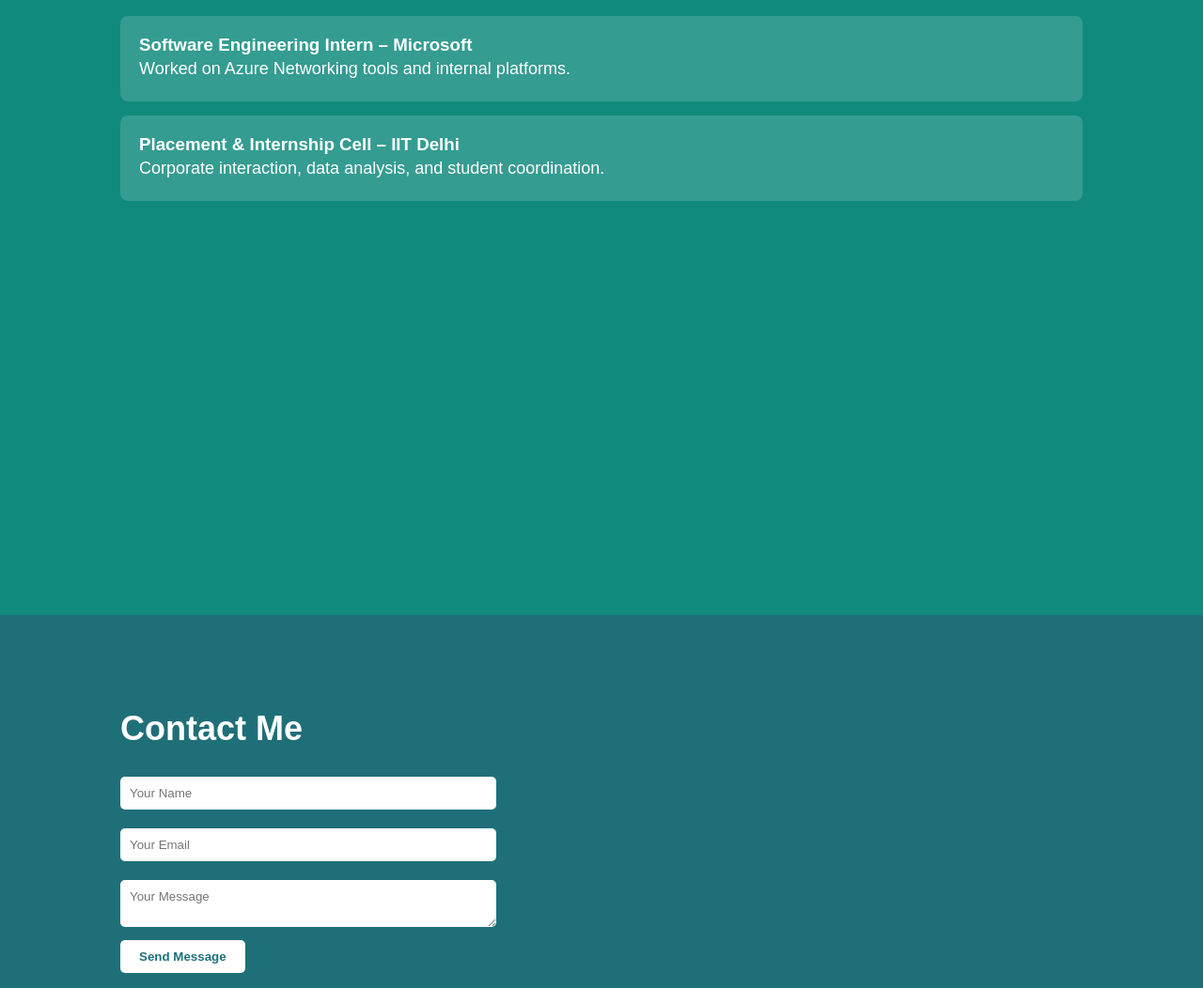
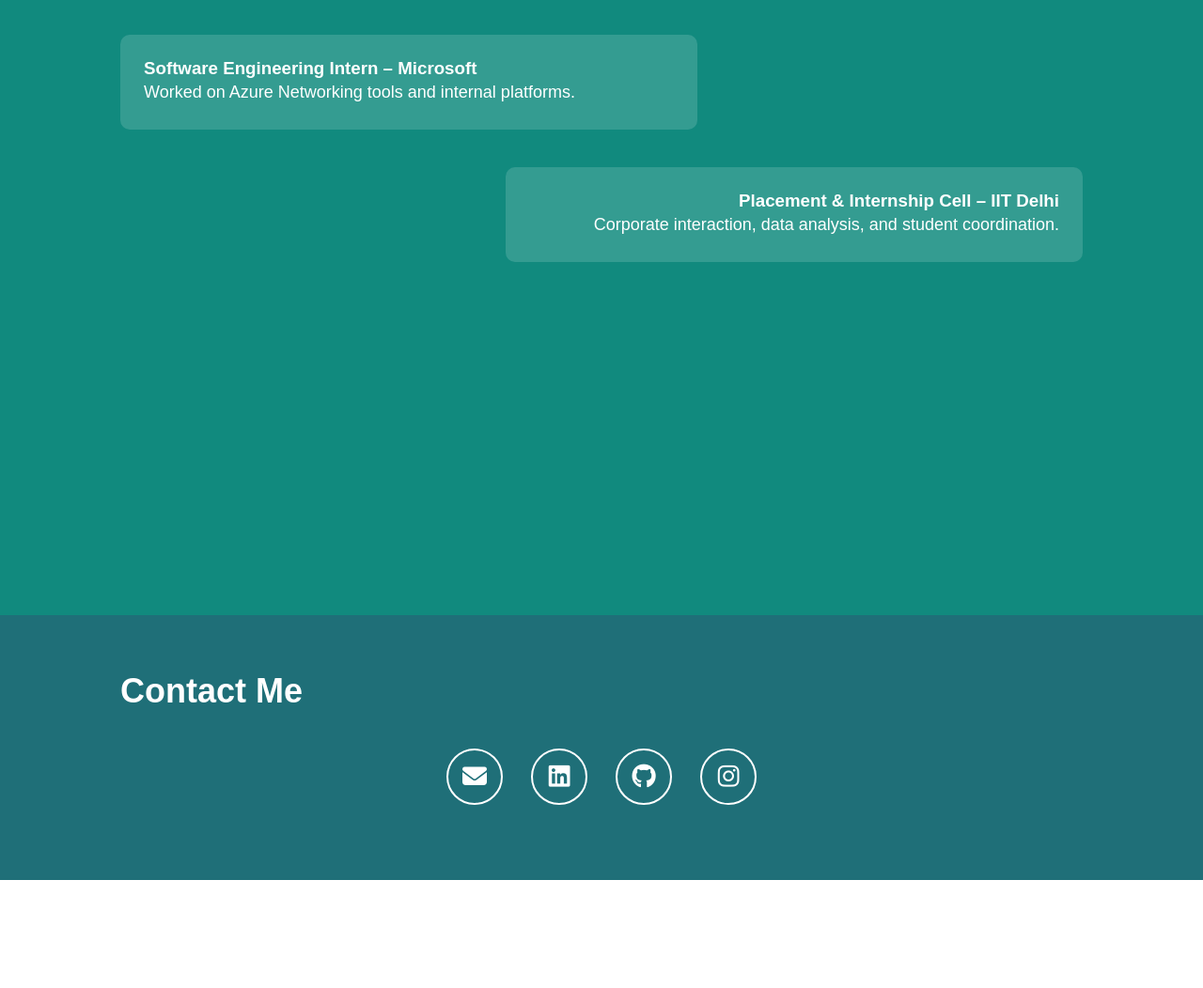
Before and after one commit to Era8Coder/Portfolio, a plain HTML site: page index.html in a window 1280 px wide. Shown: the part 1745-2797 px from the top of the page at 94% size. After the commit the page ends 2682 px from the top, so only its background shows below. Drawn offline with Linux system fonts and the light colour scheme.

Commit message:
Updated Projects, Contacts and Experience Section

```diff
--- a/index.html
+++ b/index.html
@@ -5,6 +5,7 @@
     <meta name="viewport" content="width=device-width, initial-scale=1.0"/>
     <title>Anirudh | Portfolio</title>
     <link rel="stylesheet" href="style.css">
+    <link rel="stylesheet"   href="https://cdnjs.cloudflare.com/ajax/libs/font-awesome/6.5.0/css/all.min.css"/>
 </head>
 <body>
 
@@ -32,19 +33,21 @@
     <section id="projects" class="section second-color">
         <h1>My Projects</h1>
 
-        <div class="card">
+        <div class = "projects-container">
+            <div class="project-card left">
                 <h3>URL Shortener</h3>
                 <p>Built using React, Node.js, and MongoDB.</p>
             </div>
 
-        <div class="card">
+            <div class="project-card right">
                 <h3>Algorithmic Trading Simulator</h3>
                 <p>Simulates trading strategies using historical data.</p>
             </div>
 
-        <div class="card">
+            <div class="project-card left">
                 <h3>Search Engine</h3>
                 <p>High-performance text search similar to PDF readers.</p>
+            </div>
         </div>
     </section>
 
@@ -52,36 +55,49 @@
     <section id="experience" class="section third-color">
         <h1>Experience</h1>
 
-        <div class="card">
+        <div class="projects-container">
+            <div class="project-card left">
                 <h3>Software Engineering Intern – Microsoft</h3>
                 <p>
                     Worked on Azure Networking tools and internal platforms.
                 </p>
             </div>
 
-        <div class="card">
+            <div class="project-card right">
                 <h3>Placement & Internship Cell – IIT Delhi</h3>
                 <p>
                     Corporate interaction, data analysis, and student coordination.
                 </p>
             </div>
+        </div>
     </section>
 
     <!-- Contact -->
-    <section id="contact" class="section fourth-color">
+    <section id="contact" class="section fourth-color small-section">
         <h1>Contact Me</h1>
 
-        <form class="contact-form">
-            <input type="text" placeholder="Your Name" />
-            <input type="email" placeholder="Your Email" />
-            <textarea placeholder="Your Message"></textarea>
-            <button type="submit">Send Message</button>
-        </form>
+        <div class="contact-links">
+            <a href = "mailto:anirudhyadavallen@gmail.com" target = "_blank" aria-label="Email">                  <!-- target blank implies that we will not leave the webpage -->
+                <i class="fas fa-envelope"></i>
+            </a>
+
+            <a href = "https://www.linkedin.com/in/anirudh-yadav-16a409252/" target = "_blank" aria-label="LinkedIn">
+                <i class="fab fa-linkedin"></i>
+            </a>
+
+            <a href="https://github.com/Era8Coder" target="_blank" aria-label="GitHub">
+                <i class="fab fa-github"></i>
+            </a>
+
+            <a href="https://www.instagram.com/thi_is_anniii_/" target="_blank" aria-label="Instagram">
+                <i class="fab fa-instagram"></i>
+            </a>
+        </div>
     </section>
 
     <!-- Javascript -->
     <script>
-        const text = "Hi, I’m Anirudh. I am a final-year student with strong interest in Software Development, Data Analysis, and Problem Solving. I enjoy building scalable systems and learning new technologies.";
+        const text = "I am a tech enthusiast from Jaipur, the Pink City, who enjoys connecting with new people and learning from diverse experiences. Currently, I am an undergraduate student at IIT Delhi, driven by the desire to explore my full potential while contributing positively to society and the nation. I am pursuing a degree in Electrical Engineering and hold a strong academic and practical interest in the field, aiming to make meaningful contributions through technology and innovation. Beyond academics, I am a versatile individual with a passion for poetry, badminton, and mathematics, particularly numerical reasoning and inequalities, along with a deep love for cricket and exploring new cuisines. Above all, I believe in helping others and find purpose in offering support and solutions whenever possible.";
 
         let index = 0;
         const speed = 50;               // typing speed in ms(miliseconds)
--- a/style.css
+++ b/style.css
@@ -104,6 +104,11 @@ body {
     border-radius: 5px;
 }
 
+.small-section {                        /* To reduce the size of the contact me section */
+    min-height: auto;
+    padding: 60px 10% 80px;
+}
+
 /* Profile Image */
 .profile-container {
     display: flex;
@@ -118,3 +123,58 @@ body {
     object-fit: cover;
     border: 5px solid white;
 }
+
+/* Contact Icons */
+.contact-links {
+    display: flex;
+    justify-content: center;
+    gap: 30px;
+    margin-top: 40px;
+}
+
+.contact-links a {
+    width: 60px;
+    height: 60px;
+    border: 2px solid white;
+    border-radius: 50%;
+    display: flex;
+    justify-content: center;
+    align-items: center;
+    text-decoration: none;
+    color: white;
+    font-size: 26px;
+    transition: all 0.3s ease;
+}
+
+.contact-links a:hover {
+    background: white;
+    color: #1f6f78;
+    transform: scale(1.1);
+}
+
+/* Projects Layout */
+.projects-container {
+    display: flex;
+    flex-direction: column;
+    gap: 40px;
+    margin-top: 40px;
+}
+
+/* Common project card */
+.project-card {
+    width: 60%;
+    padding: 25px;
+    border-radius: 10px;
+    background: rgba(255, 255, 255, 0.15);
+}
+
+/* Left aligned */
+.project-card.left {
+    align-self: flex-start;
+}
+
+/* Right aligned */
+.project-card.right {
+    align-self: flex-end;
+    text-align: right;
+}
```
Lines whose indentation alone changed are shown as unchanged.
